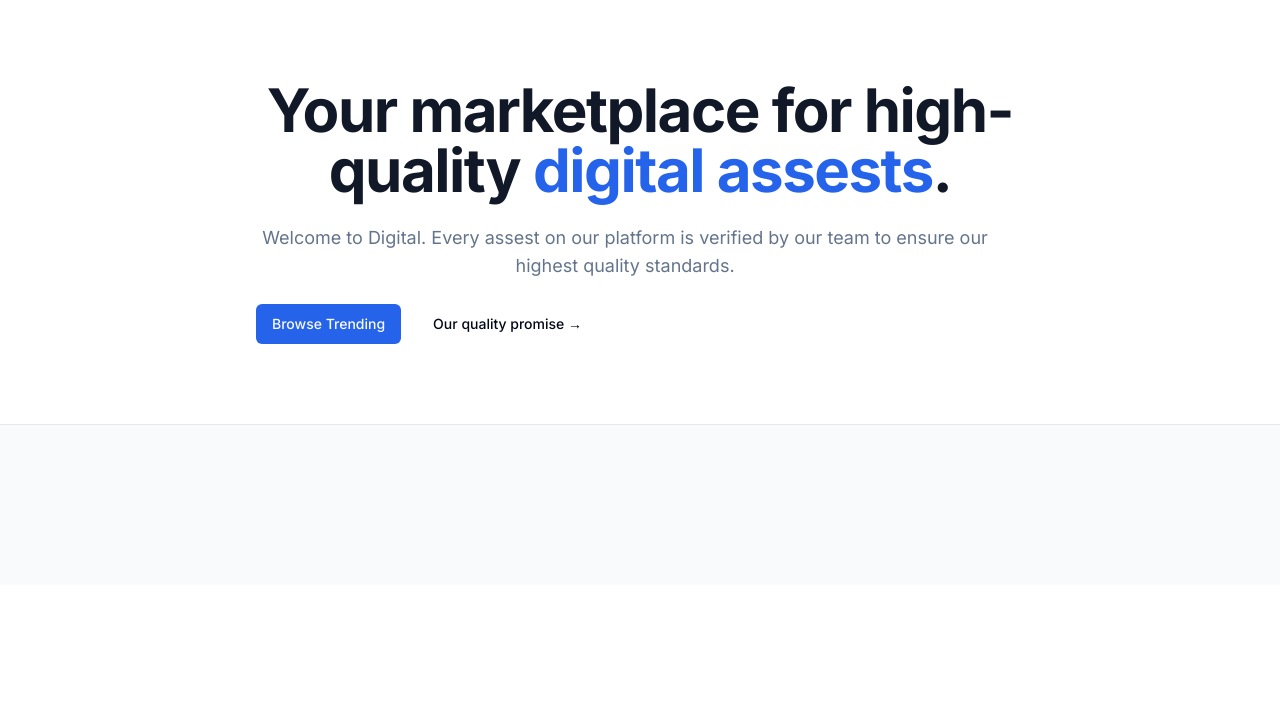
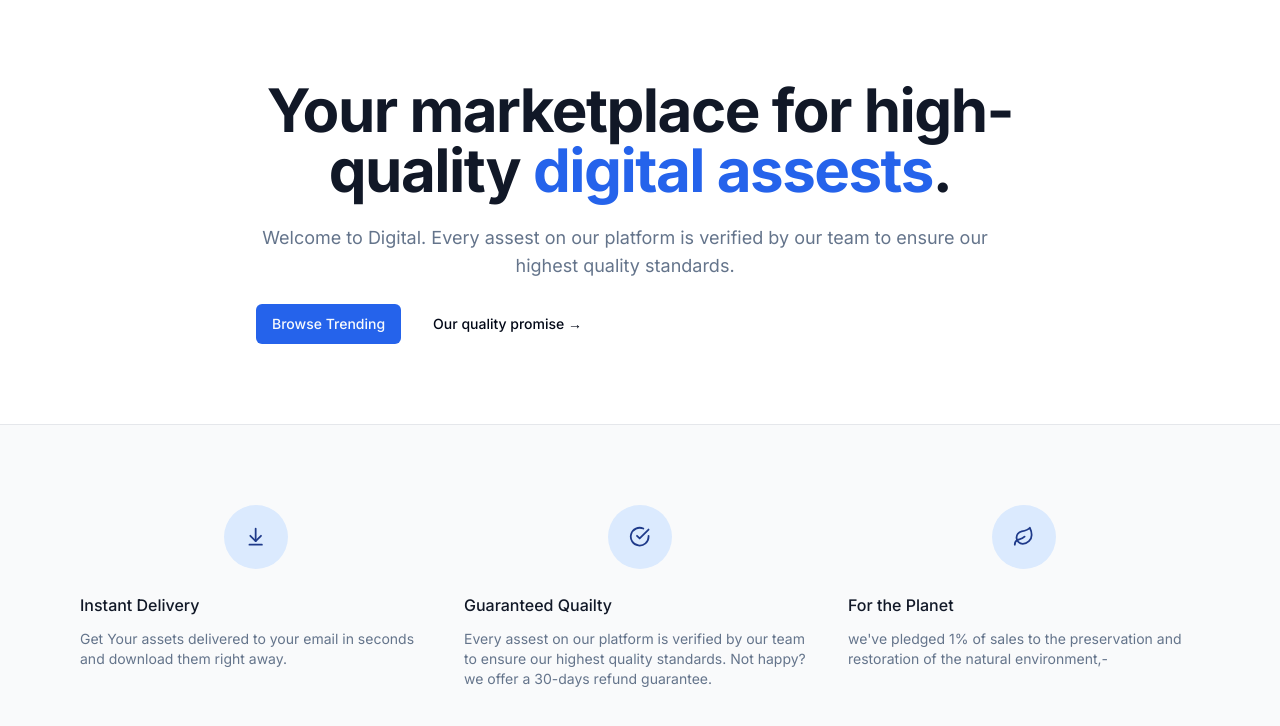
Before and after one commit to iamLiwansh/DiggitalHippo, a Next.js app: page / in a window 1280 px wide. Shown: the top 726 px of the page. Built offline with nearby package versions, Linux system fonts and the light colour scheme.

Commit message:
added Navbar

```diff
--- a/package.json
+++ b/package.json
@@ -17,7 +17,8 @@
     "react": "^18",
     "react-dom": "^18",
     "tailwind-merge": "^2.2.1",
-    "tailwindcss-animate": "^1.0.7"
+    "tailwindcss-animate": "^1.0.7",
+    "yarn": "^1.22.22"
   },
   "devDependencies": {
     "@types/node": "^20",
--- a/src/app/page.tsx
+++ b/src/app/page.tsx
@@ -1,10 +1,23 @@
 import MaxWidthWrapper from "@/components/MaxWidthWrapper";
 import { Button, buttonVariants } from "@/components/ui/button";
+import { ArrowDownToLine, CheckCircle, Leaf } from "lucide-react";
 import Link from "next/link";
 
 const perks =[
   {
-    name : 'Instant Delivery'
+    name : 'Instant Delivery',
+    Icon : ArrowDownToLine,
+    description :"Get Your assets delivered to your email in seconds and download them right away."
+  },
+  {
+    name : 'Guaranteed Quailty',
+    Icon : CheckCircle,
+    description :"Every assest on our platform is verified by our team to ensure our highest quality standards. Not happy? we offer a 30-days refund guarantee."
+  },
+  {
+    name : 'For the Planet',
+    Icon : Leaf,
+    description :"we've pledged 1% of sales to the preservation and restoration of the natural environment,-"
   }
 ]
 export default function Home() {
@@ -34,7 +47,21 @@
   <section className="border-t border-gray-200 bg-gray-50">
     <MaxWidthWrapper className="py-20">
       <div className="grid grid-cols-1 gap-y-12 sm:grid-cols-2 sm:gap-x-6 lg:grid-cols-3 lg:gap-x-8 lg:gap-y-0">
-
+          {perks.map((perk)=>(
+            <div key={perk.name} className="text-center md:flex md:item-start md:text-left lg:block 1kg">
+              <div className="md:flex-shrink-0 flex justify-center">
+                <div className="h-16 w-16 flex items-center justify-center rounded-full bg-blue-100 text-blue-900">
+                  {<perk.Icon className="w-1/3 h-1/3"/>}
+                </div>
+              </div>
+              <div className="mt-6 md:ml-4 md:mt-0 lg:ml-0 lg:mt-6">
+                <h3 className="text-base font-medium text-gray-900">{perk.name}</h3>
+                <p className="mt-3 text-sm text-muted-foreground">
+                  {perk.description}
+                </p>
+              </div>
+            </div>
+          ))}
       </div>
     </MaxWidthWrapper>
   </section>
--- /dev/null
+++ b/src/components/Navbar.tsx
@@ -0,0 +1,23 @@
+import MaxWidthWrapper from "./MaxWidthWrapper"
+import Link from 'next/link'
+const Navbar = () =>{
+    return (
+        <div className="bg-white sticky z-50 top-0 inset-x h-16">
+            <header className="relative bg-white">
+                <MaxWidthWrapper>
+                    <div className="border-b border-gray-200">
+                        <div className="flex h-16 item-center">
+                            {/*Todo : mobile nav */}
+
+                            <div className="ml-4 flex lg:ml-0">
+                                <Link href="/"></Link>
+                            </div>
+                        </div>
+                    </div>
+                </MaxWidthWrapper>
+            </header>
+        </div>
+    )
+}
+
+export default Navbar
```
Also changed, not shown: src/components/Icons.tsx (added), 2 other files (tests, documents, lock files or other folders).
